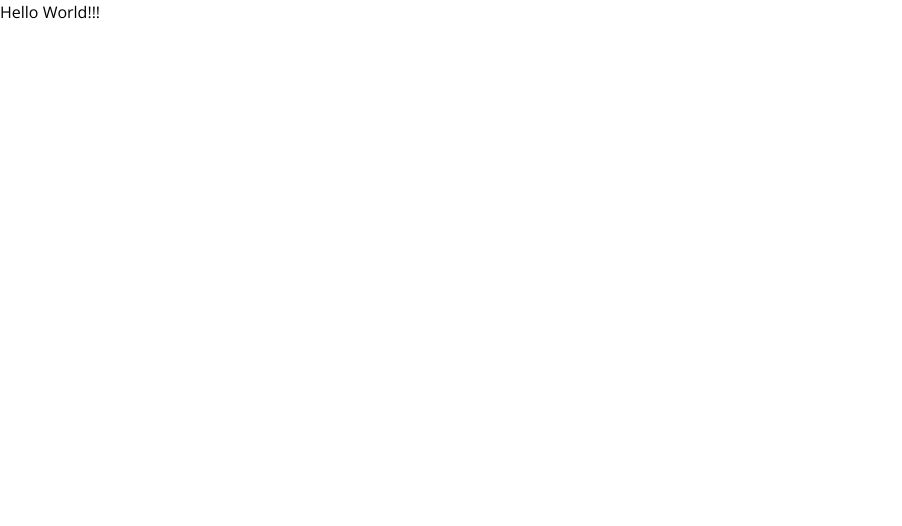
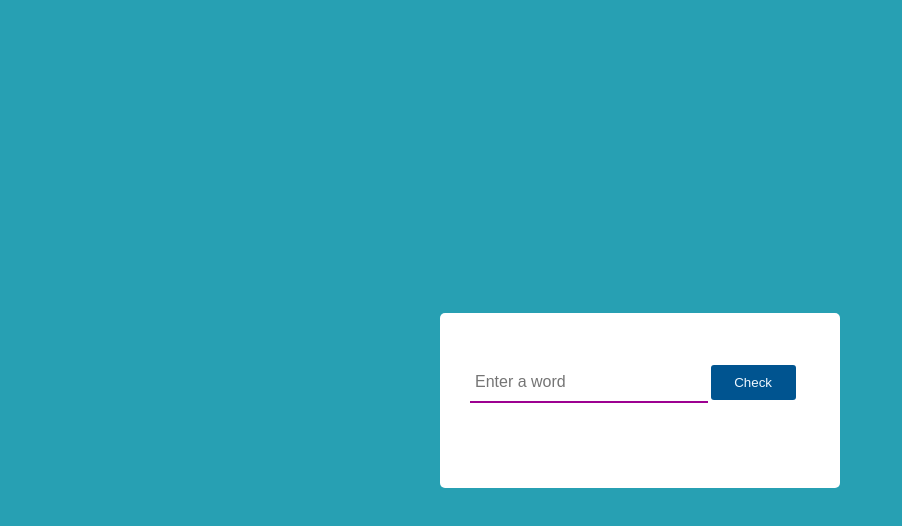
Before and after one commit to hadishnr/day6-vowel-counter, a plain HTML site: page index.html in a window 1280 px wide. Shown: the whole page, without its empty margins (0-902 px from the left). Drawn offline with nearby package versions, Linux system fonts and the light colour scheme.

Commit message:
final commit

```diff
--- a/index.html
+++ b/index.html
@@ -11,7 +11,13 @@
     <link rel="stylesheet" href="styles.css" />
   </head>
   <body>
-    <p>Hello World!!!</p>
+    <section class="main">
+      <div class="container vowel">
+        <input type="text" class="input-text" placeholder="Enter a word" />
+        <button class="btn">Check</button>
+        <p class="result"></p>
+      </div>
+    </section>
 
     <script src="script.js"></script>
   </body>
--- a/script.js
+++ b/script.js
@@ -0,0 +1,18 @@
+const input = document.querySelector('.input-text');
+const btn = document.querySelector('.btn');
+const result = document.querySelector('.result');
+
+const countVowel = () => {
+  const vowels = ['a', 'e', 'i', 'o', 'u'];
+  let count = 0;
+  const str = input.value.toLowerCase();
+
+  for (const string of str) {
+    if (vowels.includes(string)) {
+      count++;
+    }
+  }
+  result.innerHTML = `${str.toUpperCase()} has ${count} vowels`;
+};
+
+btn.addEventListener('click', countVowel);
--- a/styles.css
+++ b/styles.css
@@ -1,4 +1,4 @@
-@import url("https://fonts.googleapis.com/css2?family=Open+Sans:wght@300;400;600;700&display=swap");
+@import url('https://fonts.googleapis.com/css2?family=Open+Sans:wght@300;400;600;700&display=swap');
 
 :root {
   --white: #fff;
@@ -22,7 +22,8 @@ html {
 }
 
 body {
-  font-family: "Open Sans", sans-serif;
+  font-family: 'Open Sans', sans-serif;
+  background-color: #27a0b3;
 }
 
 p {
@@ -39,3 +40,45 @@ img {
   margin: 0 auto;
   padding: 0 20px;
 }
+
+.main {
+  width: 100%;
+  height: 100vh;
+  display: flex;
+  justify-content: center;
+  align-items: center;
+}
+
+.vowel {
+  width: 40rem;
+  background-color: #fff;
+  padding: 5rem 3rem;
+  border-radius: 5px;
+}
+
+input {
+  width: 70%;
+  border: none;
+  outline: none;
+  border-bottom: 2px solid var(--color-primary);
+  padding: 1rem 5px;
+  font-size: 1.6rem;
+}
+
+button {
+  width: 25%;
+  padding: 1rem 5px;
+  border-radius: 3px;
+  border: none;
+  outline: none;
+  color: aliceblue;
+  background-color: #005490;
+}
+
+p.result {
+  margin-top: 3.5rem;
+  text-align: center;
+  font-size: 2rem;
+  font-weight: 600;
+  color: var(--light-blue);
+}
```
